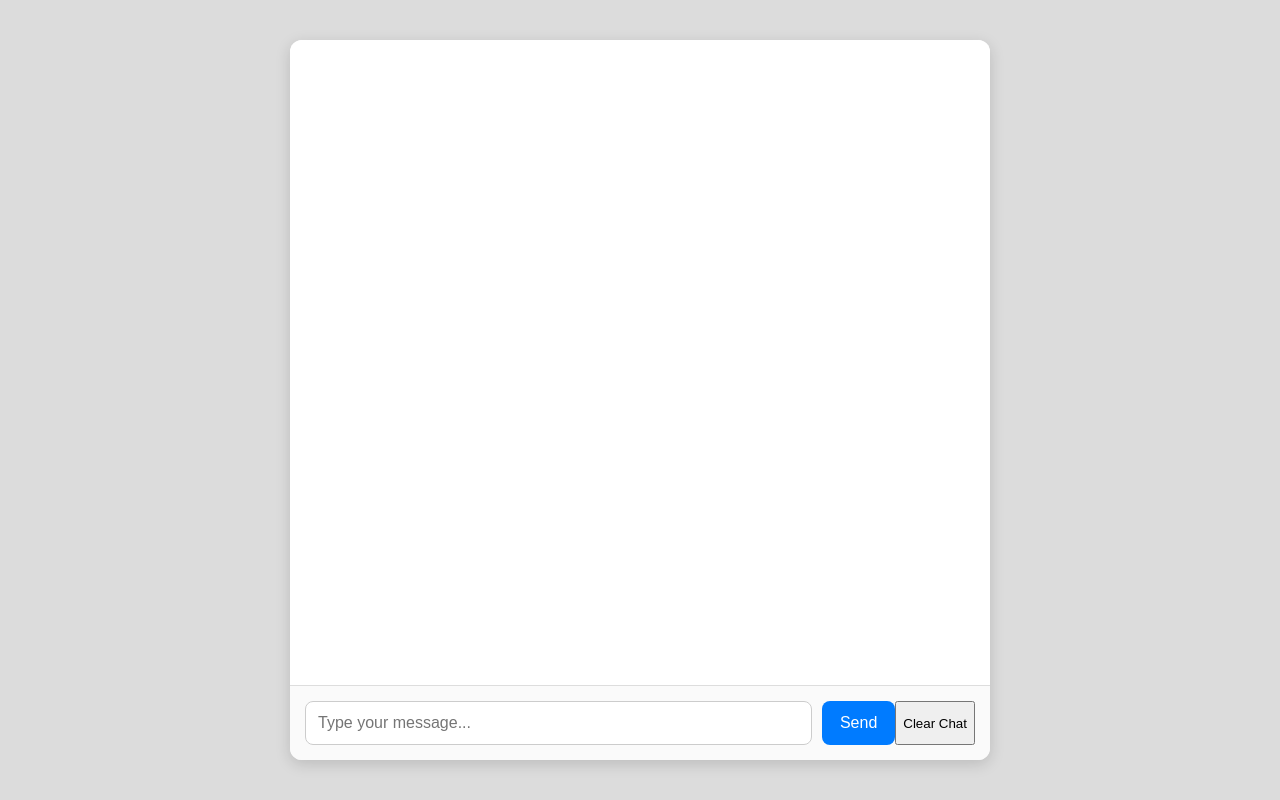
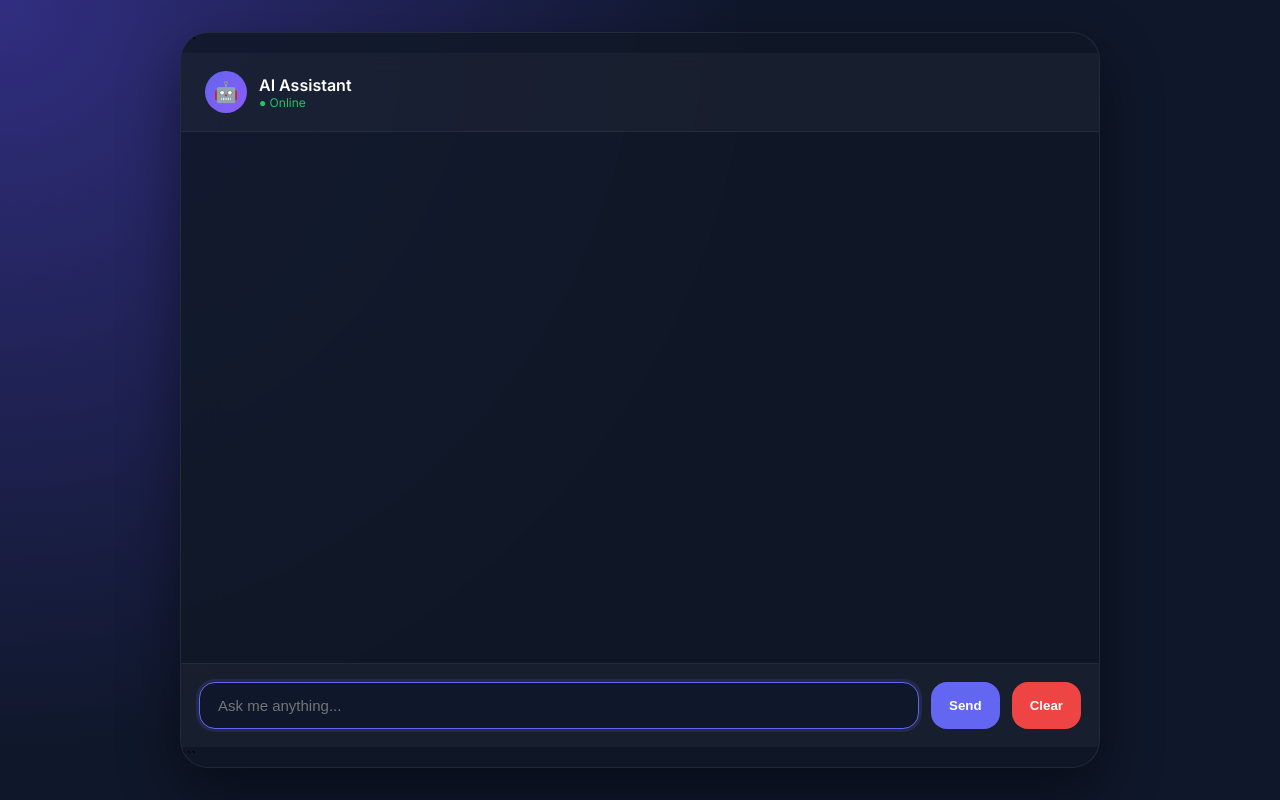
Before and after one commit to dgnair101/flask-ai-app, a Flask app: page / in a window 1280 px wide. Run offline with Flask 3, Linux system fonts and the light colour scheme.

Commit message:
update html design

````diff
--- a/templates/index.html
+++ b/templates/index.html
@@ -1,203 +1,509 @@
 <!DOCTYPE html>
+
 <html lang="en">
 <head>
-  <meta charset="UTF-8" />
-  <meta name="viewport" content="width=device-width, initial-scale=1.0"/>
-  <title>AI Chat App</title>
+<meta charset="UTF-8">
+<meta name="viewport" content="width=device-width, initial-scale=1.0">
+<title>AI Assistant</title>
+
+<link href="https://fonts.googleapis.com/css2?family=Inter:wght@400;500;600;700&display=swap" rel="stylesheet">
 
 <style>
-    * {
-      box-sizing: border-box;
+:root{
+    --bg:#0f172a;
+    --bg2:#1e1b4b;
+    --panel:rgba(17,24,39,.88);
+    --surface:#1e293b;
+    --surface-light:#334155;
+    --primary:#6366f1;
+    --primary-hover:#4f46e5;
+    --text:#f8fafc;
+    --muted:#94a3b8;
+    --danger:#ef4444;
 }
 
-    body {
-      margin: 0;
-      height: 100vh;
-      background: #dcdcdc;
-      font-family: Arial, sans-serif;
-      display: flex;
-      justify-content: center;
-      align-items: center;
+*{
+    margin:0;
+    padding:0;
+    box-sizing:border-box;
 }
 
-    .chat-container {
-      width: 100%;
-      max-width: 700px;
-      height: 90vh;
-      background: white;
-      border-radius: 12px;
-      display: flex;
-      flex-direction: column;
-      overflow: hidden;
-      box-shadow: 0 4px 15px rgba(0,0,0,0.15);
+body{
+    height:100vh;
+    display:flex;
+    justify-content:center;
+    align-items:center;
+    font-family:'Inter',sans-serif;
+
+    background:
+      radial-gradient(circle at top left,#312e81,#0f172a 50%),
+      radial-gradient(circle at bottom right,#1e1b4b,#020617);
+
+    overflow:hidden;
 }
 
-    .chat-box {
-      flex: 1;
-      overflow-y: auto;
-      padding: 20px;
-      background: #ffffff;
-      display: flex;
-      flex-direction: column;
-      gap: 12px;
+.chat-container{
+    width:min(920px,95vw);
+    height:92vh;
+
+    display:flex;
+    flex-direction:column;
+
+    background:var(--panel);
+    backdrop-filter:blur(20px);
+
+    border:1px solid rgba(255,255,255,.08);
+
+    border-radius:28px;
+
+    overflow:hidden;
+
+    box-shadow:
+      0 25px 60px rgba(0,0,0,.45);
 }
 
-    .message {
-      max-width: 75%;
-      padding: 12px 16px;
-      border-radius: 16px;
-      line-height: 1.4;
-      word-wrap: break-word;
+.chat-header{
+    display:flex;
+    align-items:center;
+    justify-content:space-between;
+
+    padding:18px 24px;
+
+    border-bottom:1px solid rgba(255,255,255,.05);
+
+    background:rgba(255,255,255,.03);
 }
 
-    .user {
-      align-self: flex-end;
-      background: #007bff;
-      color: white;
-      border-bottom-right-radius: 4px;
+.header-left{
+    display:flex;
+    align-items:center;
+    gap:12px;
 }
 
-    .bot {
-      align-self: flex-start;
-      background: #f1f1f1;
-      color: #222;
-      border-bottom-left-radius: 4px;
+.bot-avatar{
+    width:42px;
+    height:42px;
+    border-radius:50%;
+
+    display:flex;
+    align-items:center;
+    justify-content:center;
+
+    font-size:20px;
+
+    background:linear-gradient(
+      135deg,
+      #6366f1,
+      #8b5cf6
+    );
 }
 
-    .thinking {
-      font-style: italic;
-      opacity: 0.7;
+.header-info h2{
+    color:white;
+    font-size:16px;
+    font-weight:600;
 }
 
-    .input-area {
-      display: flex;
-      padding: 15px;
-      border-top: 1px solid #ddd;
-      background: #fafafa;
+.status{
+    color:#22c55e;
+    font-size:12px;
 }
 
-    #messageInput {
-      flex: 1;
-      padding: 12px;
-      border: 1px solid #ccc;
-      border-radius: 8px;
-      font-size: 16px;
-      outline: none;
+.chat-box{
+    flex:1;
+    overflow-y:auto;
+
+    padding:24px;
+
+    display:flex;
+    flex-direction:column;
+    gap:16px;
+
+    scroll-behavior:smooth;
 }
 
-    #sendButton {
-      margin-left: 10px;
-      padding: 12px 18px;
-      border: none;
-      background: #007bff;
-      color: white;
-      font-size: 16px;
-      border-radius: 8px;
-      cursor: pointer;
+.chat-box::-webkit-scrollbar{
+    width:8px;
 }
 
-    #sendButton:hover {
-      background: #0056b3;
+.chat-box::-webkit-scrollbar-thumb{
+    background:#334155;
+    border-radius:20px;
+}
+
+.message-row{
+    display:flex;
+    animation:fadeIn .25s ease;
+}
+
+.message{
+    max-width:75%;
+    padding:14px 18px;
+
+    border-radius:22px;
+
+    line-height:1.6;
+    font-size:15px;
+
+    word-break:break-word;
+}
+
+.user-row{
+    justify-content:flex-end;
+}
+
+.bot-row{
+    justify-content:flex-start;
+}
+
+.user{
+    background:
+      linear-gradient(
+      135deg,
+      #6366f1,
+      #8b5cf6);
+
+    color:white;
+
+    border-bottom-right-radius:6px;
+
+    box-shadow:
+      0 10px 24px rgba(99,102,241,.35);
+}
+
+.bot{
+    background:var(--surface);
+    color:var(--text);
+
+    border-bottom-left-radius:6px;
+
+    border:1px solid rgba(255,255,255,.05);
+}
+
+.timestamp{
+    margin-top:6px;
+    font-size:11px;
+    opacity:.65;
+}
+
+.input-area{
+    display:flex;
+    gap:12px;
+
+    padding:18px;
+
+    background:rgba(255,255,255,.03);
+
+    border-top:1px solid rgba(255,255,255,.05);
+}
+
+#messageInput{
+    flex:1;
+
+    background:#0f172a;
+
+    color:white;
+
+    border:1px solid #334155;
+
+    border-radius:16px;
+
+    padding:14px 18px;
+
+    font-size:15px;
+
+    outline:none;
+
+    transition:.2s;
+}
+
+#messageInput:focus{
+    border-color:var(--primary);
+    box-shadow:
+      0 0 0 3px rgba(99,102,241,.15);
+}
+
+.btn{
+    border:none;
+    cursor:pointer;
+
+    padding:14px 18px;
+
+    border-radius:16px;
+
+    font-weight:600;
+
+    transition:.2s;
+}
+
+.send-btn{
+    background:var(--primary);
+    color:white;
+}
+
+.send-btn:hover{
+    background:var(--primary-hover);
+    transform:translateY(-2px);
+}
+
+.clear-btn{
+    background:var(--danger);
+    color:white;
+}
+
+.clear-btn:hover{
+    background:#dc2626;
+}
+
+.typing{
+    display:flex;
+    gap:5px;
+    padding:4px;
+}
+
+.typing span{
+    width:8px;
+    height:8px;
+    border-radius:50%;
+    background:#94a3b8;
+
+    animation:bounce 1.4s infinite;
+}
+
+.typing span:nth-child(2){
+    animation-delay:.2s;
+}
+
+.typing span:nth-child(3){
+    animation-delay:.4s;
+}
+
+@keyframes bounce{
+    0%,80%,100%{
+        transform:translateY(0);
+        opacity:.4;
+    }
+    40%{
+        transform:translateY(-6px);
+        opacity:1;
+    }
+}
+
+@keyframes fadeIn{
+    from{
+        opacity:0;
+        transform:translateY(10px);
+    }
+    to{
+        opacity:1;
+        transform:translateY(0);
+    }
+}
+
+@media(max-width:768px){
+
+    .chat-container{
+        width:100vw;
+        height:100vh;
+        border-radius:0;
+    }
+
+    .message{
+        max-width:90%;
+    }
+
+    .input-area{
+        padding:12px;
+    }
+
+    .btn{
+        padding:12px 14px;
+    }
 }
 </style>
+
 </head>
 <body>
 
 <div class="chat-container">
+
+```
+<div class="chat-header">
+    <div class="header-left">
+        <div class="bot-avatar">🤖</div>
+
+        <div class="header-info">
+            <h2>AI Assistant</h2>
+            <div class="status">● Online</div>
+        </div>
+    </div>
+</div>
+
 <div class="chat-box" id="chatBox"></div>
 
 <div class="input-area">
     <input
         type="text"
         id="messageInput"
-        placeholder="Type your message..."
-      />
-      <button id="sendButton">Send</button>
-      <button onclick="clearChat()">Clear Chat</button>
+        placeholder="Ask me anything..."
+    >
+
+    <button
+        id="sendButton"
+        class="btn send-btn">
+        Send
+    </button>
+
+    <button
+        onclick="clearChat()"
+        class="btn clear-btn">
+        Clear
+    </button>
 </div>
+```
+
 </div>
 
 <script>
+
 const chatBox = document.getElementById("chatBox");
 const messageInput = document.getElementById("messageInput");
 const sendButton = document.getElementById("sendButton");
 
-    function addMessage(text, sender, extraClass = "") {
-      const messageDiv = document.createElement("div");
-      messageDiv.classList.add("message", sender);
-
-      if (extraClass) {
-        messageDiv.classList.add(extraClass);
+function getTime() {
+    return new Date().toLocaleTimeString([], {
+        hour: '2-digit',
+        minute: '2-digit'
+    });
 }
 
-      messageDiv.textContent = text;
-      chatBox.appendChild(messageDiv);
+function addMessage(text, sender){
+
+    const row = document.createElement("div");
+    row.className =
+        sender === "user"
+        ? "message-row user-row"
+        : "message-row bot-row";
+
+    const message = document.createElement("div");
+    message.className = `message ${sender}`;
+
+    message.innerHTML = `
+        <div>${text}</div>
+        <div class="timestamp">${getTime()}</div>
+    `;
+
+    row.appendChild(message);
+
+    chatBox.appendChild(row);
 
     scrollToBottom();
 
-      return messageDiv;
+    return row;
 }
 
-    function scrollToBottom() {
+function addTypingIndicator(){
+
+    const row = document.createElement("div");
+    row.className = "message-row bot-row";
+
+    row.innerHTML = `
+        <div class="message bot">
+            <div class="typing">
+                <span></span>
+                <span></span>
+                <span></span>
+            </div>
+        </div>
+    `;
+
+    chatBox.appendChild(row);
+
+    scrollToBottom();
+
+    return row;
+}
+
+function scrollToBottom(){
     chatBox.scrollTop = chatBox.scrollHeight;
 }
-    async function clearChat() {
+
+async function clearChat(){
+
+    try{
         await fetch("/clear",{
             method:"POST"
         });
-      document.getElementById("chat-box".innerHTML="");
+    }catch(e){
+        console.error(e);
     }
-    async function sendMessage() {
+
+    chatBox.innerHTML = "";
+}
+
+async function sendMessage(){
+
     const message = messageInput.value.trim();
 
-      if (!message) return;
+    if(!message) return;
 
-      // Add user message
-      addMessage(message, "user");
+    addMessage(message,"user");
 
-      // Clear input
     messageInput.value = "";
 
-      // Add thinking indicator
-      const thinkingDiv = addMessage("Thinking...", "bot", "thinking");
+    const typingIndicator = addTypingIndicator();
 
-      try {
-        const response = await fetch("/chat", {
-          method: "POST",
-          headers: {
-            "Content-Type": "application/json"
+    try{
+
+        const response = await fetch("/chat",{
+            method:"POST",
+            headers:{
+                "Content-Type":"application/json"
             },
-          body: JSON.stringify({
-            message: message
+            body:JSON.stringify({
+                message:message
             })
         });
 
         const data = await response.json();
 
-        // Remove thinking indicator
-        thinkingDiv.remove();
+        typingIndicator.remove();
 
-        // Add AI response
-        addMessage(data.response || "No response received.", "bot");
+        addMessage(
+            data.response || "No response received.",
+            "bot"
+        );
 
-      } catch (error) {
-        thinkingDiv.remove();
+    }
+    catch(error){
 
-        addMessage("Error connecting to server.", "bot");
+        typingIndicator.remove();
+
+        addMessage(
+            "Unable to connect to the server.",
+            "bot"
+        );
 
         console.error(error);
     }
 }
 
-    // Send button click
-    sendButton.addEventListener("click", sendMessage);
+sendButton.addEventListener(
+    "click",
+    sendMessage
+);
 
-    // Press Enter to send
-    messageInput.addEventListener("keypress", function(event) {
-      if (event.key === "Enter") {
+messageInput.addEventListener(
+    "keydown",
+    function(event){
+        if(event.key === "Enter"){
             sendMessage();
         }
-    });
+    }
+);
+
+messageInput.focus();
+
 </script>
 
 </body>
````
Lines whose indentation alone changed are shown as unchanged.
